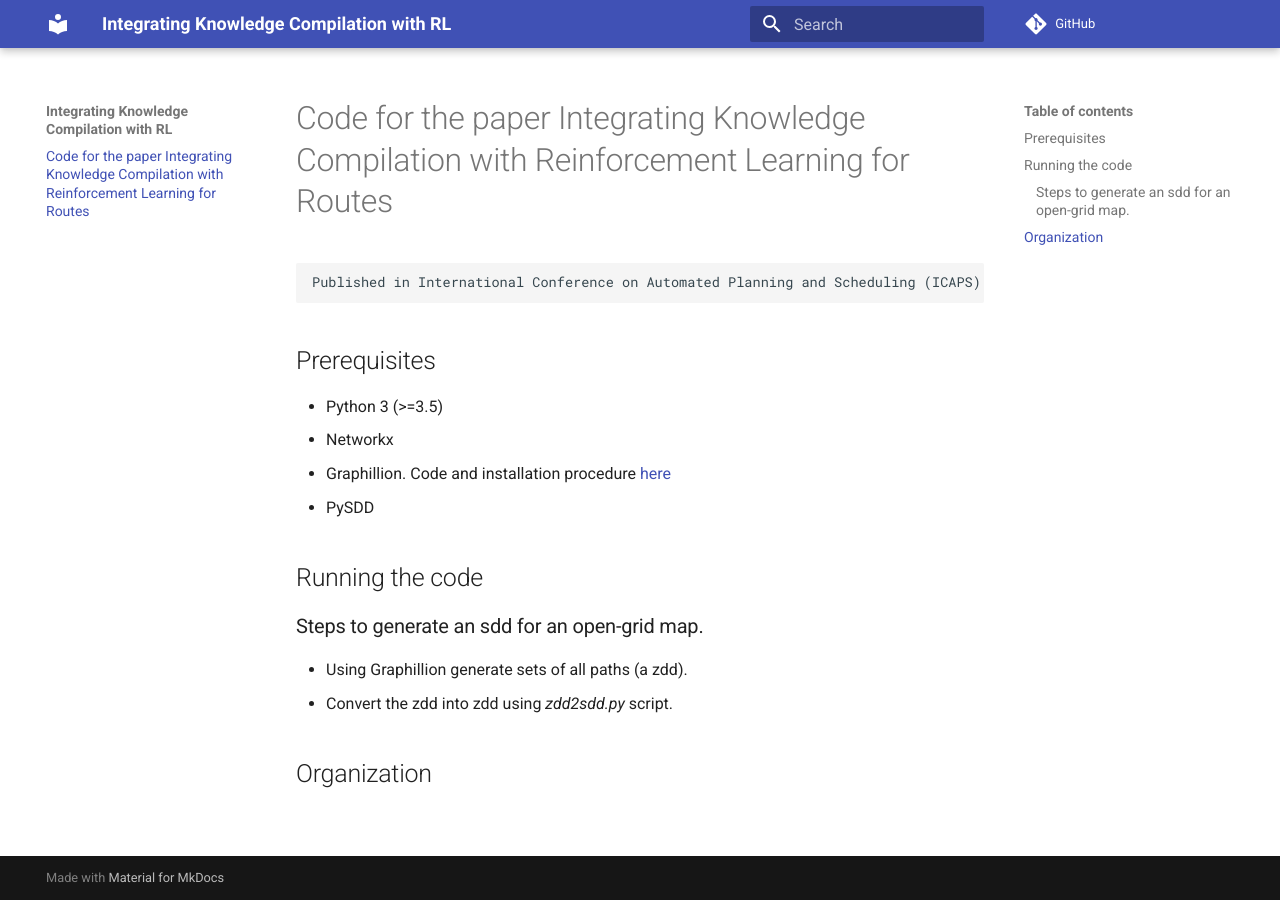
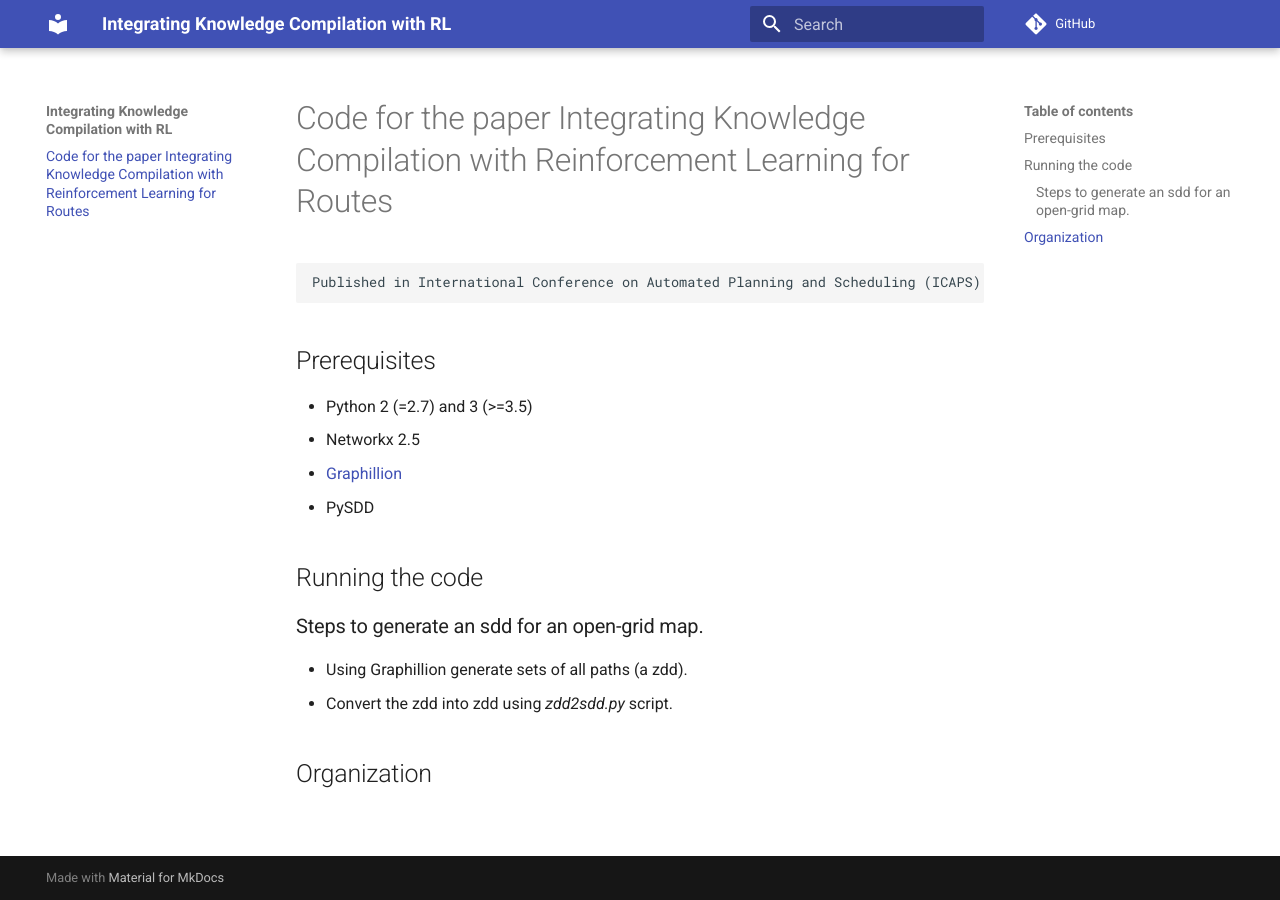
Before and after one commit to kushagra06/KCRL-Docs, an MkDocs documentation site: the page built from docs/index.md, in a window 1280 px wide. Built offline with MkDocs 1.6.1 and Material for MkDocs 9.7.7, drawn with Linux system fonts in a browser that asks for light colours; comment, search, counter and statistics services are not loaded.

Commit message:
Update index.md

```diff
--- a/docs/index.md
+++ b/docs/index.md
@@ -2,9 +2,9 @@
     Published in International Conference on Automated Planning and Scheduling (ICAPS) 2021
 
 ## Prerequisites
-* Python 3 (>=3.5)
-* Networkx
-* Graphillion. Code and installation procedure [here](https://github.com/takemaru/graphillion)
+* Python 2 (=2.7) and 3 (>=3.5)
+* Networkx 2.5
+* [Graphillion](https://github.com/takemaru/graphillion)
 * PySDD
 
 ## Running the code
```
